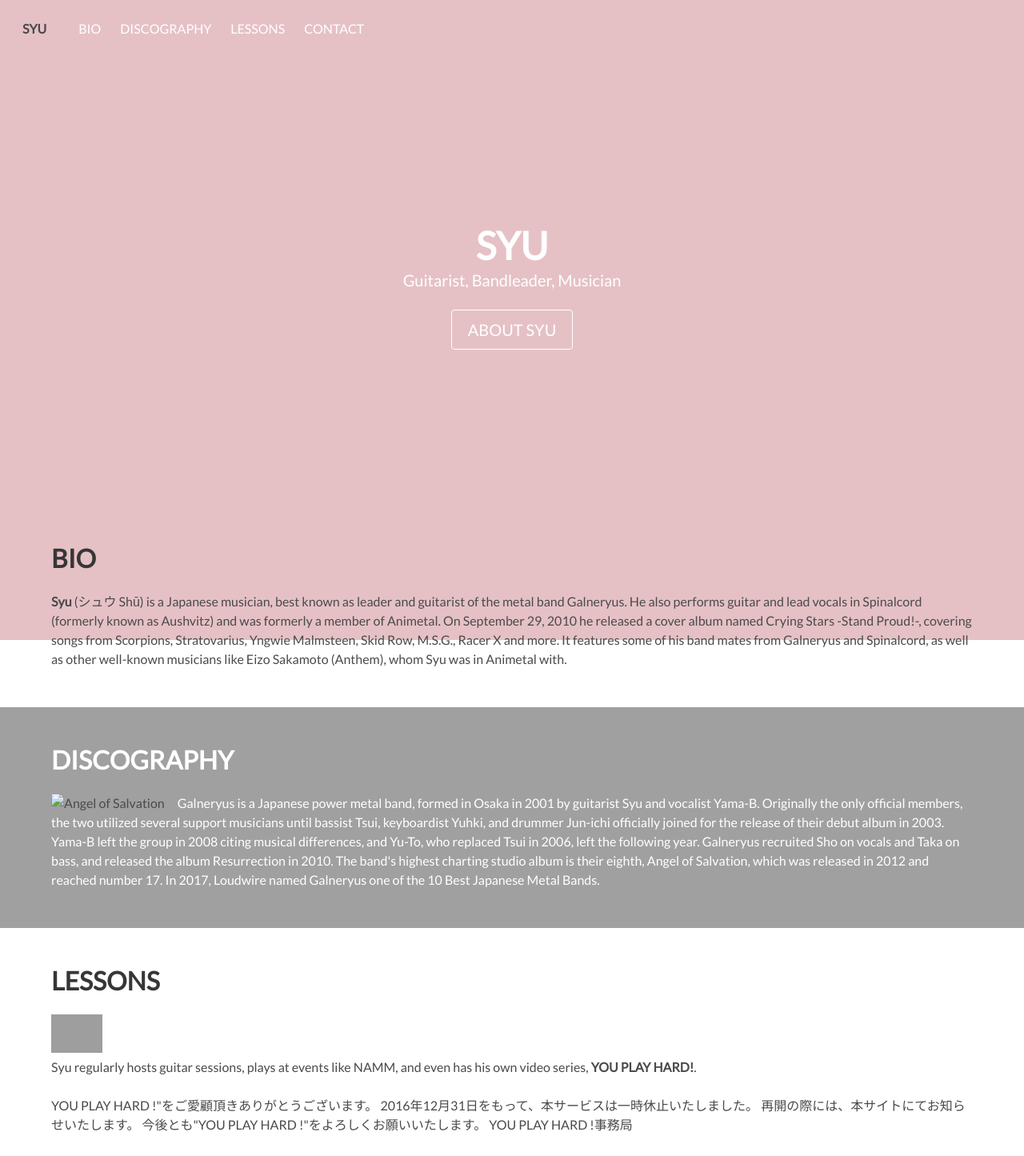
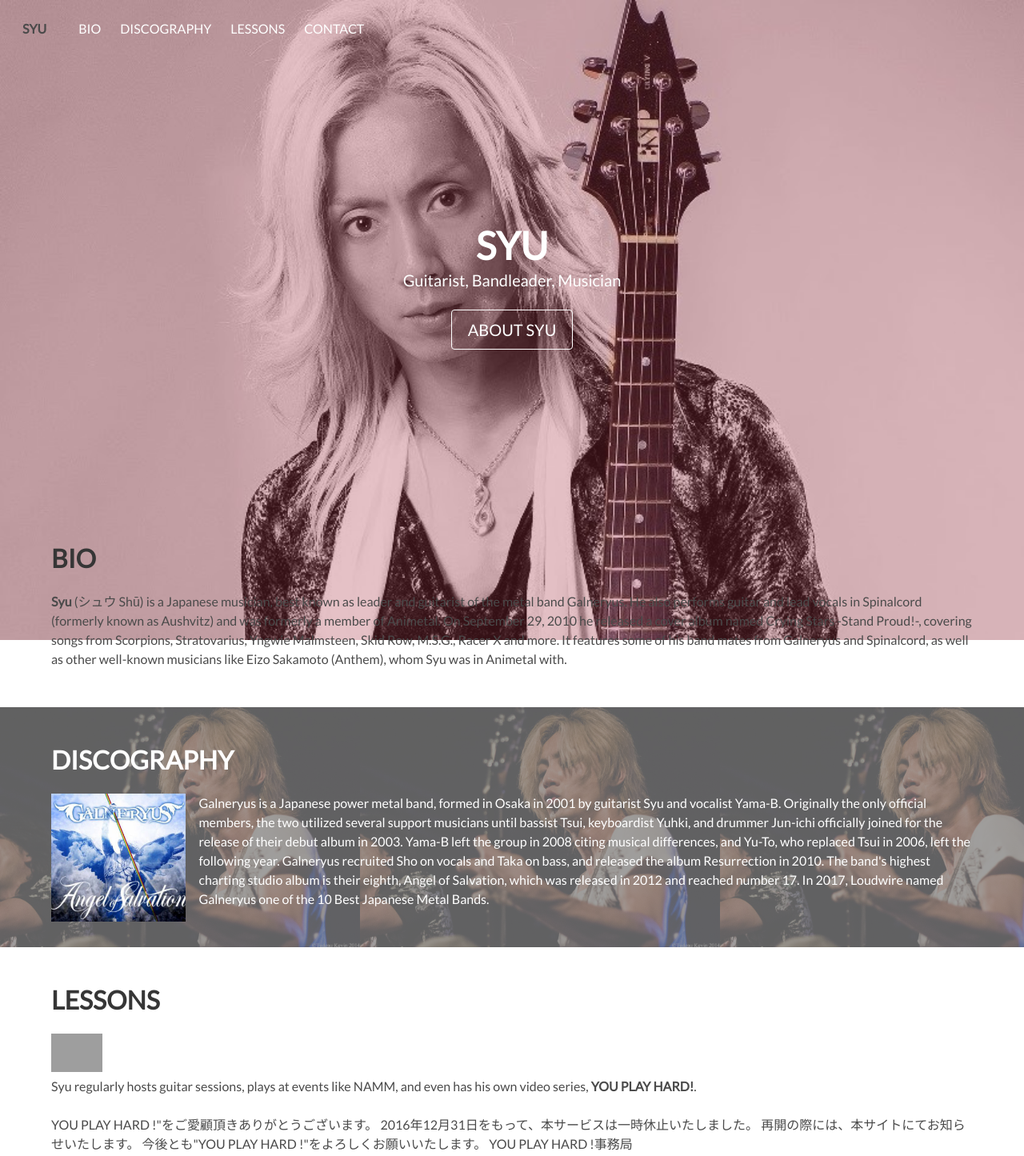
Before and after one commit to tho-samples/syu, a website: page index.html in a window 1280 px wide. Shown: the top 1445 px of the page at 80% size. Drawn offline with nearby package versions, Linux system fonts and the light colour scheme; the site is published under a folder, as on GitHub Pages, so addresses that start at the root find nothing; grey boxes are pictures that could not be loaded.

Commit message:
fixed paths

```diff
--- a/css/style.css
+++ b/css/style.css
@@ -4,7 +4,7 @@
 }
 
 body {
-    background-image: url('/img/background.jpg');
+    background-image: url('../img/background.jpg');
     background-size: cover;
 }
 
@@ -60,7 +60,7 @@
 }
 
 .section-grey {
-    background-image: url('/img/grey.jpg');
+    background-image: url('../img/grey.jpg');
     background-size: contain;
     position: relative;
 }
--- a/index.html
+++ b/index.html
@@ -76,7 +76,7 @@
             DISCOGRAPHY
         </h1>
         <div id="album-cover">
-            <img src="/img/angel_of_salvation.jpg" alt="Angel of Salvation">
+            <img src="img/angel_of_salvation.jpg" alt="Angel of Salvation">
         </div>
         <p>
             Galneryus is a Japanese power metal band, formed in Osaka in 2001 by guitarist Syu and vocalist Yama-B.
```
Also changed, not shown: 1 other file.
